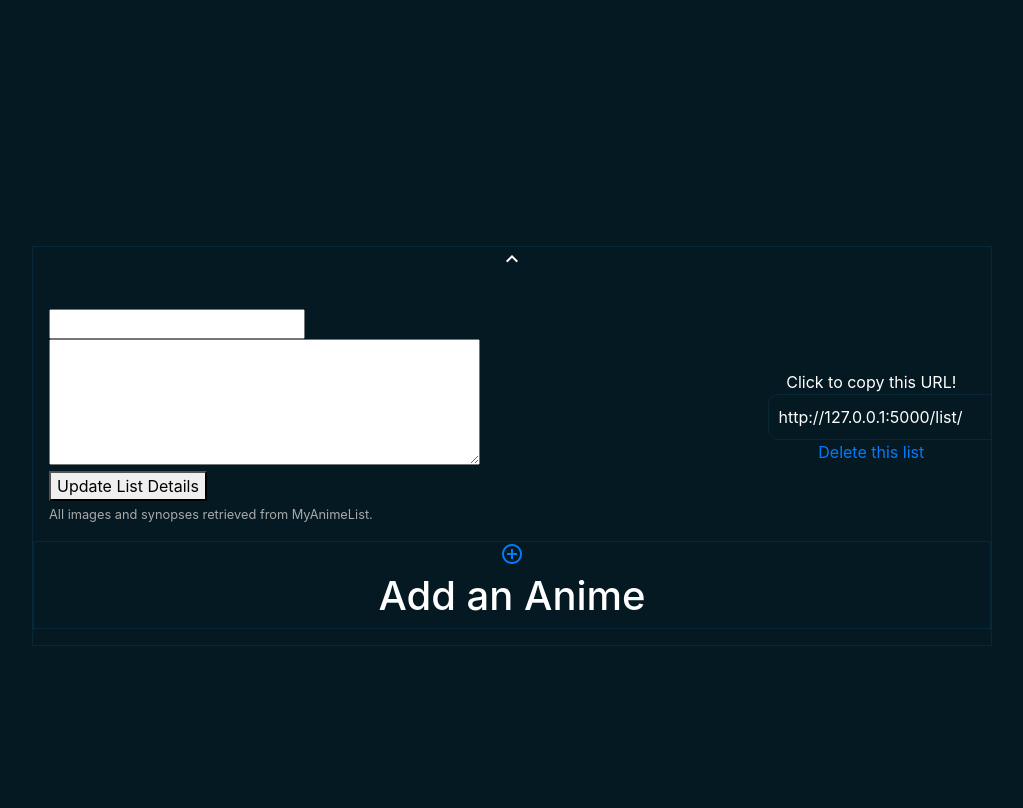
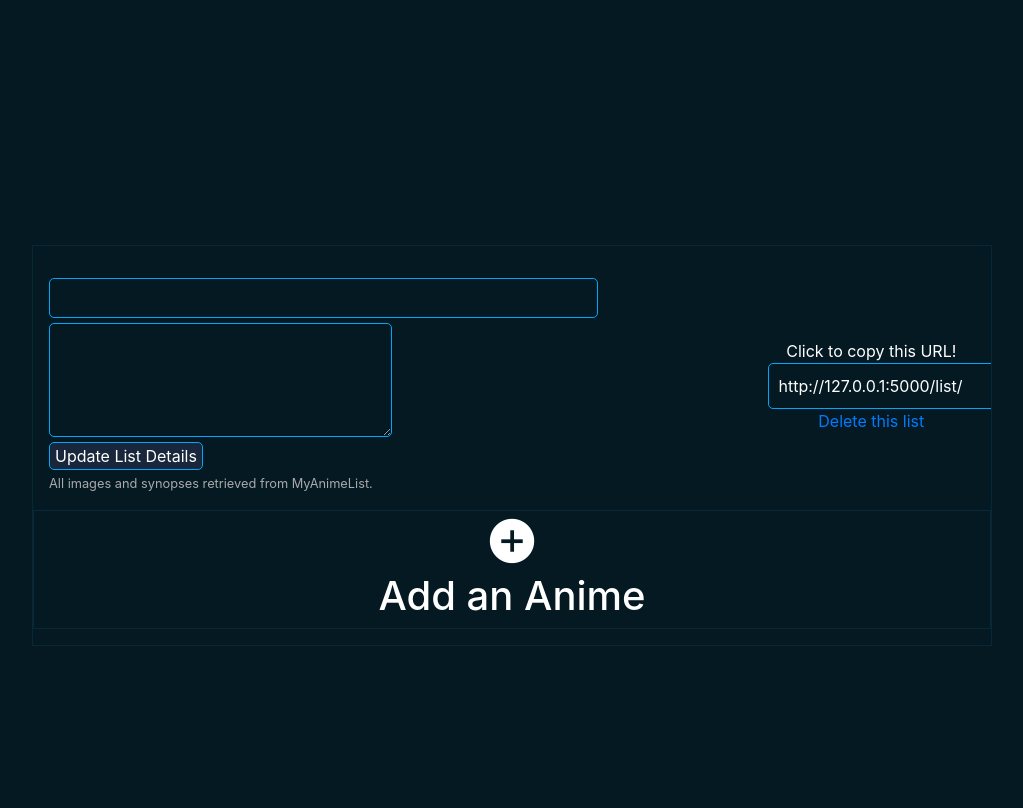
Before and after one commit to andyphancode/whichani, a Python web app: template templates/list/list.html in a window 1280 px wide. Shown: the part 56-864 px from the top of the page, without its empty margins (128-1151 px from the left). Run offline with Jinja, Linux system fonts and the light colour scheme; the template is opened without the code that fills it, so the values that code supplies are empty.

Commit message:
Update style.css

```diff
--- a/static/stylesheets/style.css
+++ b/static/stylesheets/style.css
@@ -12,7 +12,43 @@ body {
     height: 100vh;
     width: 100%;
 
+}
 
+body::-webkit-scrollbar {
+    width: 0;
+    background: transparent;
+}
+
+
+
+.material-symbols-outlined {
+    font-variation-settings:
+    'FILL' 1,
+    'wght' 700,
+    'GRAD' 0,
+    'opsz' 48
+}
+
+#scrollTopButton {
+    display: none;
+    position: fixed;
+    text-align: center;
+    font-weight: bold;
+    bottom: 15px;
+    right: 30px;
+    z-index: 20;
+}
+
+#scrollTopButton span {
+    font-size: 50px;
+    border-radius: 50px;
+    background: #00a6fb;
+}
+
+
+
+#user-profile-link-nav {
+    margin-top: 5px;
 }
 
 .break {
@@ -234,26 +270,73 @@ body .navbar a {
     border: solid 1px #082838;
 }
 
-#list-container {
+#list-container, #search-container {
     width: 75%;
     margin-top: 75px;
     overflow: auto;
     border: solid 1px #082838;
 }
 
-.anime-container {
-        border: solid 1px #082838;
+#add-anime-row a{
+    color: inherit;
 }
 
-.desc-container {
+#list-add-anime-icon{
+    font-size: 50px;
+    margin-top: 5px;
+}
+
+.anime-container, .searchbar-container {
+    border: solid 1px #082838;
+}
+
+.desc-container, .desc-container-edit {
     font-size: 90%;
 }
 
-.title-container {
+.title-container, .title-container-edit {
     font-size: 150%;
 }
 
+#list-container input[type="text"], #list-container textarea{
+    background-color: transparent;
+    color: white;
+    border: solid 1px #00a6fb;
+    border-radius: 5px;
+    overflow: scroll;
+}
+
+#list-container textarea {
+    width: 50%;
+}
+
+#list-container img {
+    margin-top: 10px;
+}
+
+.title-container-edit input[type="text"] {
+    width: 80%;
+    margin-bottom: 5px;
+}
+
+.list-listing-delete-icon span{
+    margin-top: 5px;
+    font-size: 40px;
+}
+
+#list-detail-button {
+    border: solid 1px #00a6fb;
+    background-color:rgba(49, 58, 87, 0.459);
+    color: white;
+    border-radius: 5px;
+    padding-inline: 5px;
+}
+
 #list-container .column-right{
+    word-wrap: break-word;
+}
+
+#search-contaienr .column-center{
     word-wrap: break-word;
 }
 
@@ -265,23 +348,22 @@ body .navbar a {
 }
 
 
-#list-container::-webkit-scrollbar {
+#list-container::-webkit-scrollbar, #search-container::-webkit-scrollbar {
     width: .75rem;
 }
 
 
-#list-container::-webkit-scrollbar-track {
-
+#list-container::-webkit-scrollbar-track, #search-container::-webkit-scrollbar-track {
     border-radius: 100px;
 }
 
-#list-container::-webkit-scrollbar-thumb {
+#list-container::-webkit-scrollbar-thumb, #search-container::-webkit-scrollbar-thumb {
     background-color: #00a6fb;
     border-radius: 100px;
 }
 
-#list-container::-webkit-scrollbar-corner {
-
+#list-container::-webkit-scrollbar-corner, #search-container::-webkit-scrollbar-corner {
+    background: transparent;
 }
 
 #list-clipboard{
```
Also changed, not shown: other parts of static/stylesheets/style.css (+108 -1 lines).
